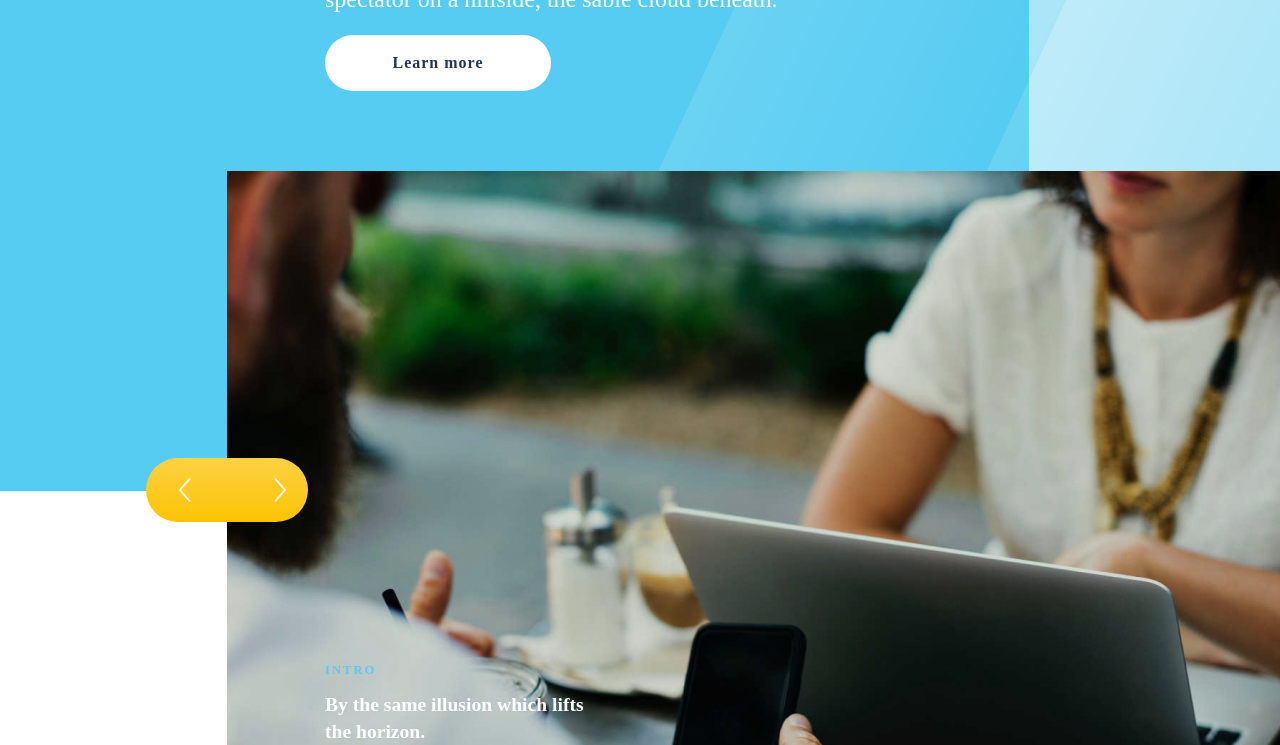
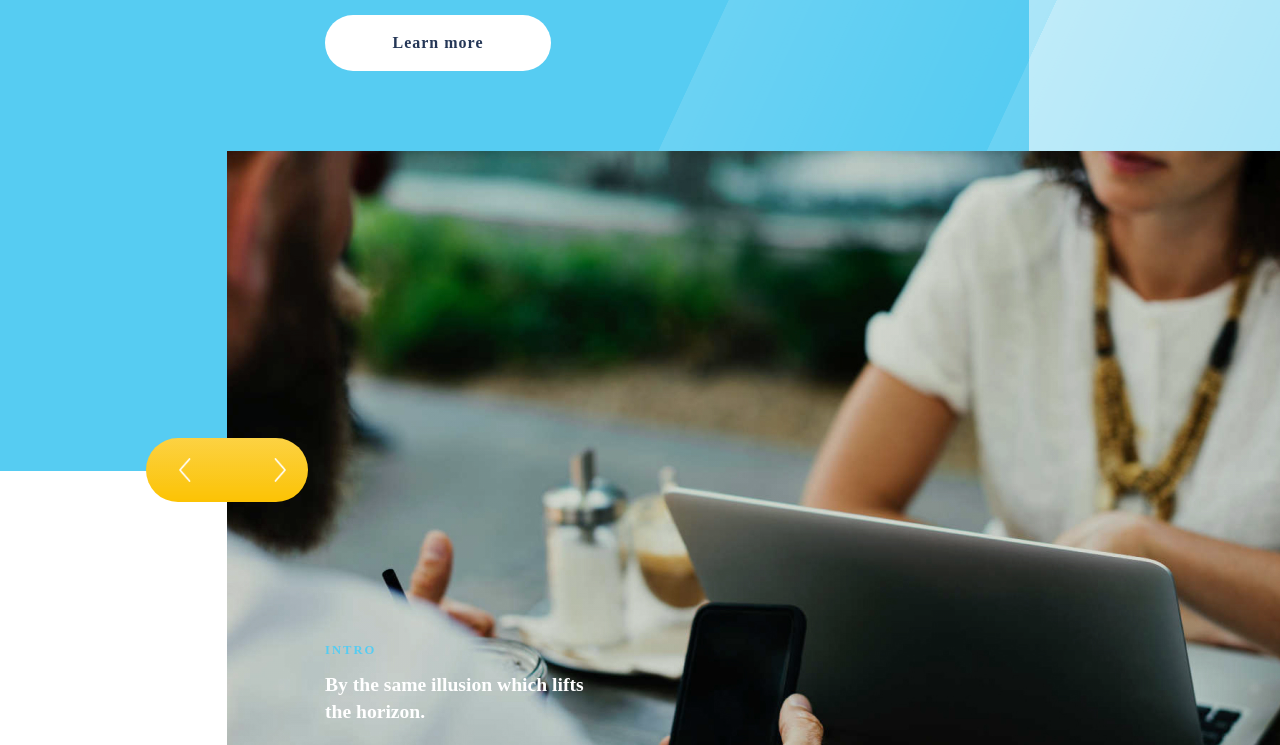
Before and after one commit to andrusha52/Technology_for_people_layout, a plain HTML site: page index.html in a window 1280 px wide. Shown: the part 373-1118 px from the top of the page. Drawn offline with Linux system fonts and the light colour scheme; a web font is replaced by a local one.

Commit message:
test task

```diff
--- a/style.css
+++ b/style.css
@@ -15,7 +15,7 @@ li {
   height: 1510px;
   margin-bottom: 160px;
   position: relative;
-  /* top: -20px; */
+  top: -20px;
   left: 0;
 }
 .header_container {
```
